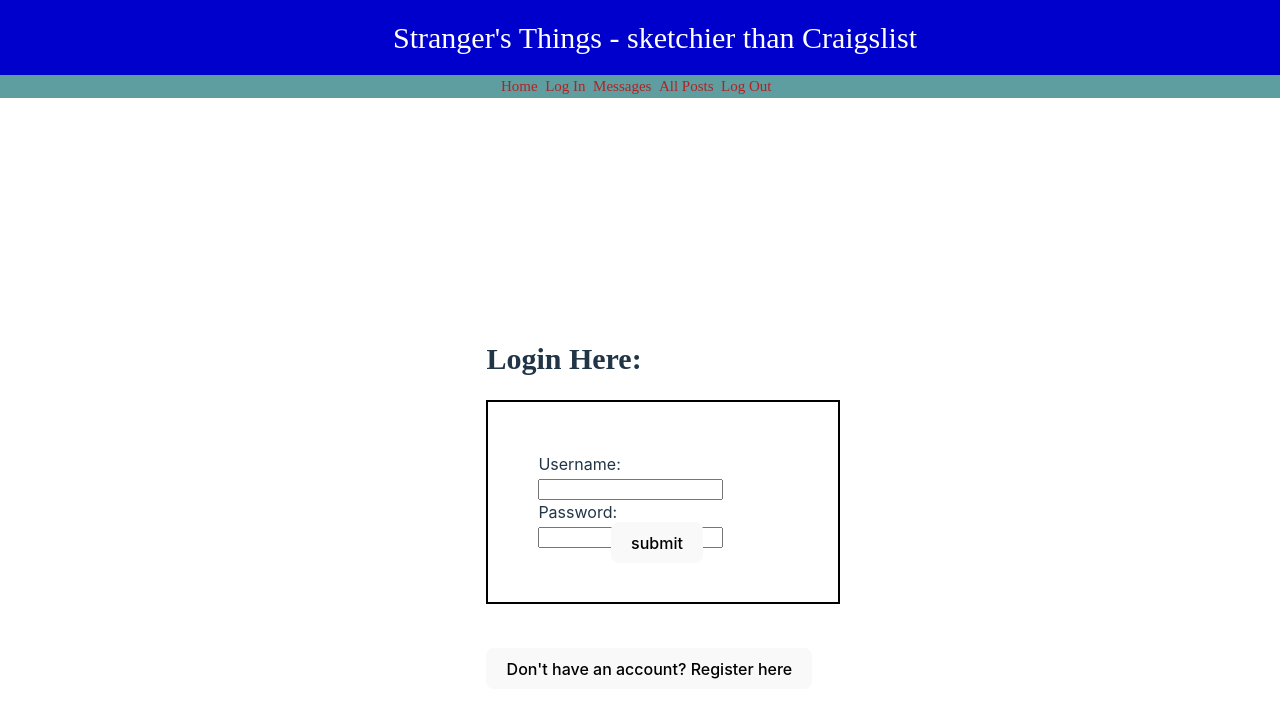
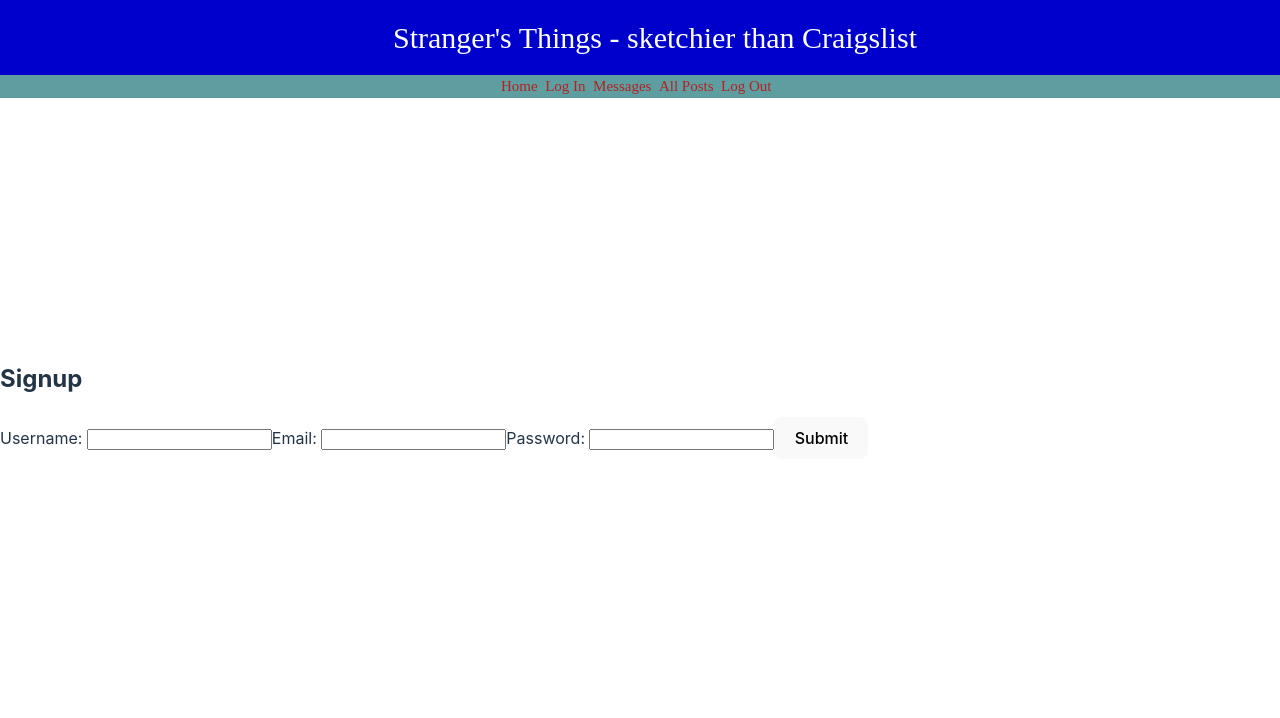
Before and after one commit to beccahlen/strangersthings, a React (Vite) app: page / in a window 1280 px wide. Shown: the top 718 px of the page. Built offline with nearby package versions, Linux system fonts and the light colour scheme.

Commit message:
added initial AddPost and Authenticate

```diff
--- a/src/App.jsx
+++ b/src/App.jsx
@@ -4,6 +4,8 @@
 import NavBar from './components/NavBar'
 import LoginPage from './components/LoginPage'
 import Registration from './components/RegistrationPage'
+import AllPosts from './components/AllPosts'
+import AddPost from './components/AddPost'
 import './App.css'
 
 function App() {
@@ -17,11 +19,13 @@
     <>
     <Header />
     <NavBar />
-    {
+{/*     {
       currentForm === 'login' ? <LoginPage onFormSwitch={toggleForm} /> : <Registration />
-    }
+    } */}
 
-{/*     <AllPosts /> */}
+<Registration />
+  {/*   <AllPosts /> */}
+{/*     <AddPost /> */}
     </>
   )
 }
--- /dev/null
+++ b/src/components/AddPost.jsx
@@ -0,0 +1,56 @@
+import { useState } from "react"
+
+function NewPost (){
+        const [title, setTitle] = useState('')
+        const [description, setDescription] = useState('')
+        const [message, setMessage] = useState('')
+
+        let handleSubmit = async (e) => {
+            e.preventDefault();
+            try {
+              let res = await fetch("https://strangers-things.herokuapp.com/api/2306-FTB-ET-WEB-FT/posts", {
+                method: "POST",
+                body: JSON.stringify({
+                  title: title,
+                  description: description,
+                }),
+              });
+              let resJson = await res.json();
+              if (res.status === 200) {
+                setTitle("");
+                setDescription("");
+              } else {
+                setMessage("Some error occured");
+              }
+            } catch (err) {
+              console.log(err);
+            }
+          };
+
+          console.log(title, description)
+
+            return (
+                <div className="Form">
+                  <form onSubmit={handleSubmit}>
+                    <input
+                      type="text"
+                      value={title}
+                      placeholder="Title"
+                      onChange={(e) => setTitle(e.target.value)}
+                    />
+                    <input
+                      type="text"
+                      value={description}
+                      placeholder="Description"
+                      onChange={(e) => setDescription(e.target.value)}
+                    />
+
+                    <button type="submit">Create</button>
+
+                    <div className="message">{message ? <p>{message}</p> : null}</div>
+                  </form>
+                </div>
+        )
+    }
+
+export default NewPost
--- a/src/components/RegistrationPage.jsx
+++ b/src/components/RegistrationPage.jsx
@@ -1,4 +1,93 @@
-import React from "react";
+import { useState } from "react";
+
+export default function RegistrationForm({ setToken }) {
+  const [username, setUsername] = useState("");
+  const [password, setPassword] = useState("");
+  const [email, setEmail] = useState("")
+  const [successMessage, setSuccessMessage] = useState("");
+  const [error, setError] = useState(null);
+
+  async function handleSubmit(e) {
+    e.preventDefault();
+    try {
+      const response = await fetch(
+        "https://strangers-things.herokuapp.com/api/2306-FTB-ET-WEB-FT/users/register",
+        {
+          method: "POST",
+          headers: {
+            "Content-Type": "application/json",
+          },
+          body: JSON.stringify({
+            username,
+            email,
+            password,
+          }),
+        }
+      );
+      const result = await response.json();
+      console.log("Signup Result: ", result);
+      setToken(result.token);
+      setSuccessMessage(result.message);
+      setUsername("");
+      setEmail("");
+      setPassword("");
+    } catch (error) {
+      setError(error.message);
+    }
+  }
+
+  return (
+    <div>
+     <h2>Signup</h2>
+      {successMessage && <p>{successMessage}</p>}
+      {error && <p>{error}</p>}
+      <form onSubmit={handleSubmit}>
+        <label>
+          Username:{" "}
+          <input
+            value={username}
+            onChange={(e) => setUsername(e.target.value)}
+          />
+        </label>
+        <label>
+          Email:{" "}
+          <input
+            value={email}
+            onChange={(e) => setEmail(e.target.value)}
+          />
+        </label>
+        <label>
+          Password:{" "}
+          <input
+            type="password"
+            value={password}
+            onChange={(e) => {
+              setPassword(e.target.value);
+            }}
+          />
+        </label>
+        <button>Submit</button>
+      </form>
+    </div>
+  );
+}
+
+
+
+
+
+
+
+
+
+
+
+
+
+
+
+
+/* import React from "react";
 import GoBack from "./GoBack";
 import { useState } from "react";
 import { Link } from "react-router-dom";
@@ -28,4 +117,4 @@
     )
 }
 
-export default Registration
+export default Registration */
```
Also changed, not shown: src/components/Authenticate.jsx (added, +36 -0 lines).
